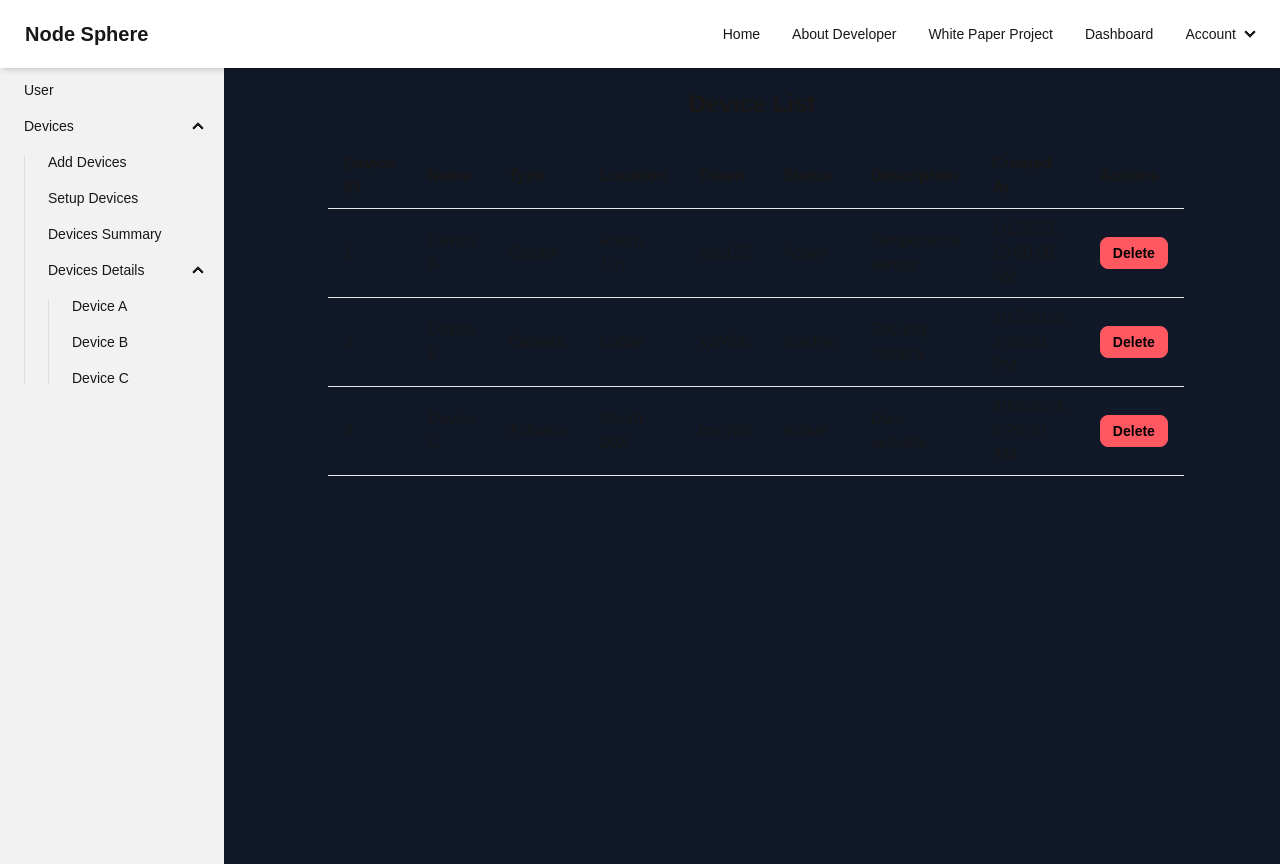
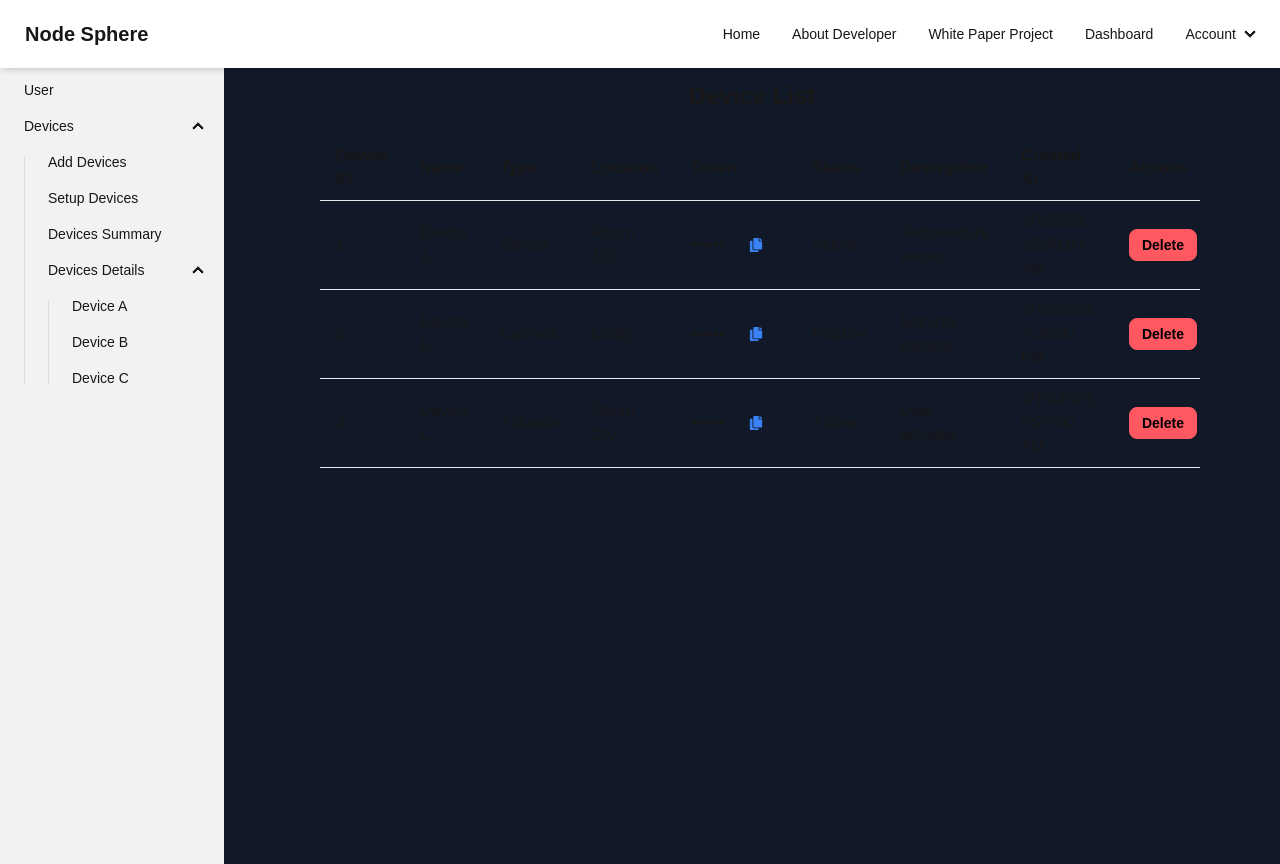
Before and after one commit to ahmadzeinalwafi/nextjs-fe-dms, a Next.js app: page /dashboard/devices/summary in a window 1280 px wide. Built offline with nearby package versions, Linux system fonts and the light colour scheme.

Commit message:
mod: device summary page

```diff
--- a/app/dashboard/devices/summary/page.jsx
+++ b/app/dashboard/devices/summary/page.jsx
@@ -1,6 +1,7 @@
-"use client"
+"use client";
 import { useState, useEffect } from "react";
 import SideMenu from "@/app/_components/SideMenu";
+import { FaCopy } from "react-icons/fa"; // Copy icon from react-icons
 
 export default function DeviceTable() {
     // Mock device data
@@ -39,6 +40,7 @@ export default function DeviceTable() {
 
     const [devices, setDevices] = useState(mockDevices);
     const [formattedDevices, setFormattedDevices] = useState([]);
+    const [toastMessage, setToastMessage] = useState("");
 
     useEffect(() => {
         // Format the date for each device after the component is mounted
@@ -54,10 +56,17 @@ export default function DeviceTable() {
         setDevices(updatedDevices);
     };
 
+    const handleCopyToken = (token) => {
+        navigator.clipboard.writeText(token).then(() => {
+            setToastMessage("Token copied to clipboard!");
+            setTimeout(() => setToastMessage(""), 3000);
+        });
+    };
+
     return (
         <div className="flex h-screen bg-gray-900">
             <SideMenu devices={devices} />
-            <div className="w-full max-w-4xl mx-auto p-6 overflow-y-auto">
+            <div className="w-full max-w-4xl mx-auto p-4 overflow-y-auto">
                 <h2 className="text-2xl font-bold mb-6 text-center">Device List</h2>
                 <table className="table-auto w-full text-left border-collapse">
                     <thead>
@@ -80,7 +89,17 @@ export default function DeviceTable() {
                                 <td className="px-4 py-2 border-b">{device.Name}</td>
                                 <td className="px-4 py-2 border-b">{device.Type}</td>
                                 <td className="px-4 py-2 border-b">{device.Location}</td>
-                                <td className="px-4 py-2 border-b">{device.Token}</td>
+                                <td className="px-4 py-2 border-b">
+                                    <div className="flex items-center">
+                                        <span className="mr-2">••••••</span>
+                                        <button
+                                            className="btn btn-ghost text-blue-500"
+                                            onClick={() => handleCopyToken(device.Token)}
+                                        >
+                                            <FaCopy />
+                                        </button>
+                                    </div>
+                                </td>
                                 <td className="px-4 py-2 border-b">{device.Status}</td>
                                 <td className="px-4 py-2 border-b">{device.Description}</td>
                                 <td className="px-4 py-2 border-b">{device.Created_At}</td>
@@ -96,6 +115,15 @@ export default function DeviceTable() {
                         ))}
                     </tbody>
                 </table>
+
+                {/* Toast Notification */}
+                {toastMessage && (
+                    <div className="toast toast-end absolute bottom-0 right-0 p-4">
+                        <div className="alert alert-success">
+                            <span>{toastMessage}</span>
+                        </div>
+                    </div>
+                )}
             </div>
         </div>
     );
--- a/package.json
+++ b/package.json
@@ -15,7 +15,8 @@
     "cookies-next": "^5.1.0",
     "next": "15.1.6",
     "react": "^19.0.0",
-    "react-dom": "^19.0.0"
+    "react-dom": "^19.0.0",
+    "react-icons": "^5.4.0"
   },
   "devDependencies": {
     "@eslint/eslintrc": "^3",
```
Also changed, not shown: 1 other file (tests, documents, lock files or other folders).
